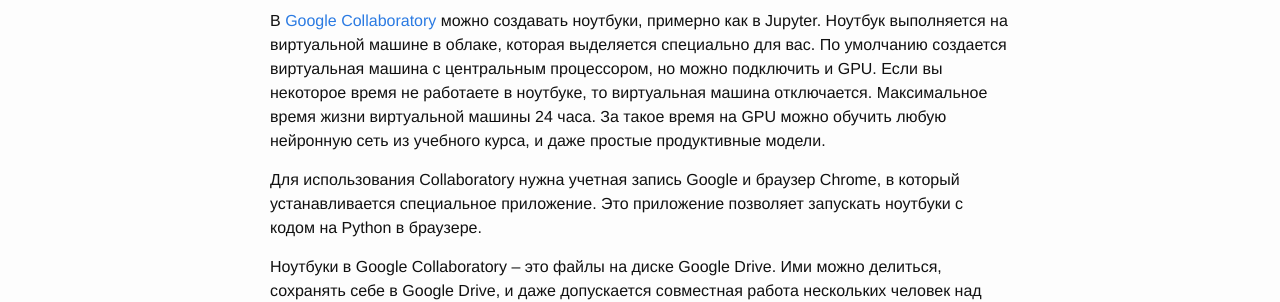
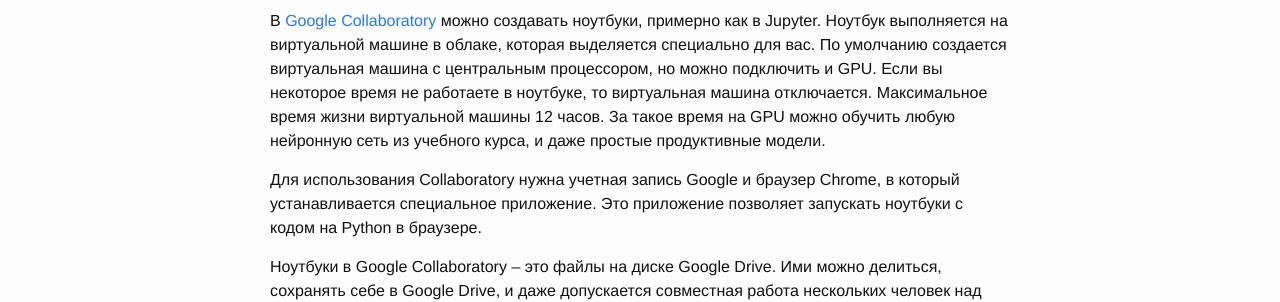
Before and after one commit to sozykin/asozykin.ru, a Jekyll site: the page built from _posts/2018-04-04-Google-Collaboratory-for-Deep-Learning.md, in a window 1280 px wide and 900 px high. Shown: the part 527-829 px from the top of the window. Built offline with Jekyll 4.4.1, drawn with Linux system fonts in a browser that asks for light colours; comment, search, counter and statistics services are not loaded; some of the changed text lies outside the part shown.

Commit message:
Edited post about Collaboratory

```diff
--- a/_posts/2018-04-04-Google-Collaboratory-for-Deep-Learning.md
+++ b/_posts/2018-04-04-Google-Collaboratory-for-Deep-Learning.md
@@ -12,7 +12,7 @@ comments: true
 
 ## Платформа Google Collaboratory
 
-В [Google Collaboratory](https://colab.research.google.com/) можно создавать ноутбуки, примерно как в Jupyter. Ноутбук выполняется на виртуальной машине в облаке, которая выделяется специально для вас. По умолчанию создается виртуальная машина с центральным процессором, но можно подключить и GPU. Если вы некоторое время не работаете в ноутбуке, то виртуальная машина отключается. Максимальное время жизни виртуальной машины 24 часа. За такое время на GPU можно обучить любую нейронную сеть из учебного курса, и даже простые продуктивные модели.
+В [Google Collaboratory](https://colab.research.google.com/) можно создавать ноутбуки, примерно как в Jupyter. Ноутбук выполняется на виртуальной машине в облаке, которая выделяется специально для вас. По умолчанию создается виртуальная машина с центральным процессором, но можно подключить и GPU. Если вы некоторое время не работаете в ноутбуке, то виртуальная машина отключается. Максимальное время жизни виртуальной машины 12 часов. За такое время на GPU можно обучить любую нейронную сеть из учебного курса, и даже простые продуктивные модели.
 
 Для использования Collaboratory нужна учетная запись Google и браузер Chrome, в который устанавливается специальное приложение. Это приложение позволяет запускать ноутбуки с кодом на Python в браузере.
 
@@ -135,7 +135,7 @@ files.download("cifar10_model.h5")
 
 При работе с Collaboratory нужно учитывать некоторые особенности, связанные с тем, что используется виртуальна машина в облаке. Во-первых, при каждом запуске нужно заново загружать данные для обучения нейронной сети на виртуальную машину. Во-вторых, после обучения нейронной сети нужно ее сохранить не только на диски виртуальной машины, но и скачать на свой компьютер. Для этого можно использовать модуль `google.colab`. Если не скачать обученную нейронную сеть себе, то она будет удалена во время остановки виртуальной машины.
 
-Также нужно учитывать, что максимальное время, на которое выделяется виртуальная машина -- 24 часа. При наличии GPU за такое время можно обучить достаточно сложную сеть. Но если вам этого недостаточно, то можно сохранять сеть и состояние оптимизатора, когда время работы виртуальной машины будет подходить к концу. Затем можно запускать новую машину, загружать сохраненное состояние и продолжать обучение. Инструкция по сохранению модели совместно с состоянием оптимизатора есть на [сайте Keras](https://keras.io/getting-started/faq/#how-can-i-save-a-keras-model).
+Также нужно учитывать, что максимальное время, на которое выделяется виртуальная машина -- 12 часов. При наличии GPU за такое время можно обучить достаточно сложную сеть. Но если вам этого недостаточно, то можно сохранять сеть и состояние оптимизатора, когда время работы виртуальной машины будет подходить к концу. Затем можно запускать новую машину, загружать сохраненное состояние и продолжать обучение. Инструкция по сохранению модели совместно с состоянием оптимизатора есть на [сайте Keras](https://keras.io/getting-started/faq/#how-can-i-save-a-keras-model).
 
 Пишите в комментариях о своем опыте использования Google Collaboratory!
 
```
